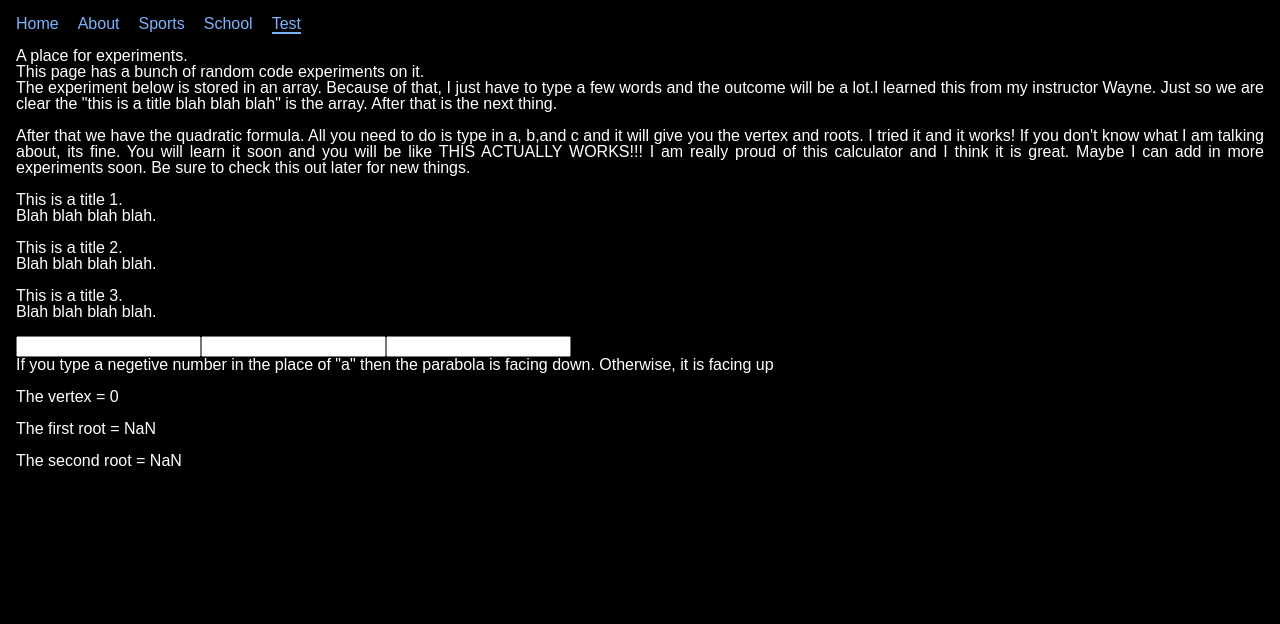
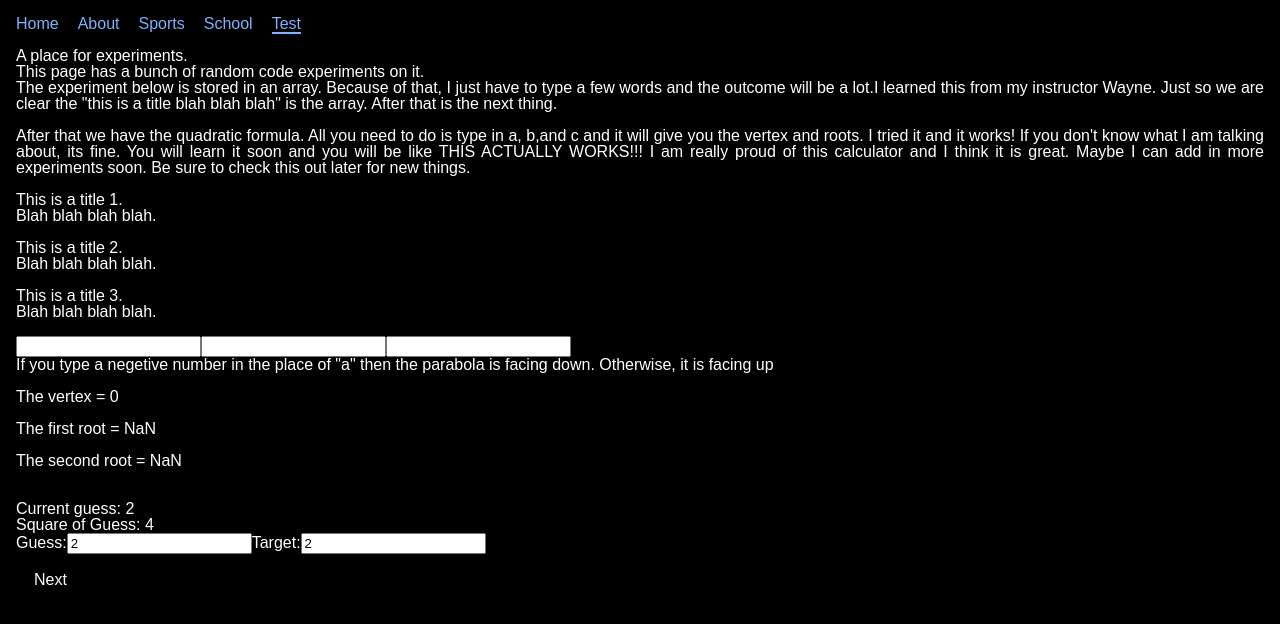
Before and after one commit to hellolol346/hellolol, a React (Create React App) app: page /test in a window 1280 px wide. Shown: the top 624 px of the page. Built offline with nearby package versions, Linux system fonts and the light colour scheme.

Commit message:
Update with W

```diff
--- a/src/pages/TestView.jsx
+++ b/src/pages/TestView.jsx
@@ -1,5 +1,6 @@
 import React, {useState} from 'react'
 import SportsImage from '../images/soccer2018.jpg'
+import RootWidget from '../components/RootWidget';
 
 
 // ━━━━━━━━━━━━━━━━━━━━━━━━━━━━━━━━━━━━━━━━━━━━━━━━━━━━━━━━━━━━━━━━━━━━━━━━━━━━━━━━━━
@@ -83,6 +84,9 @@ function TestView() {
                 }
             </section>
             <FormWidget />
+            <section>
+                <RootWidget />
+            </section>
         </section>
     )
 }
```
